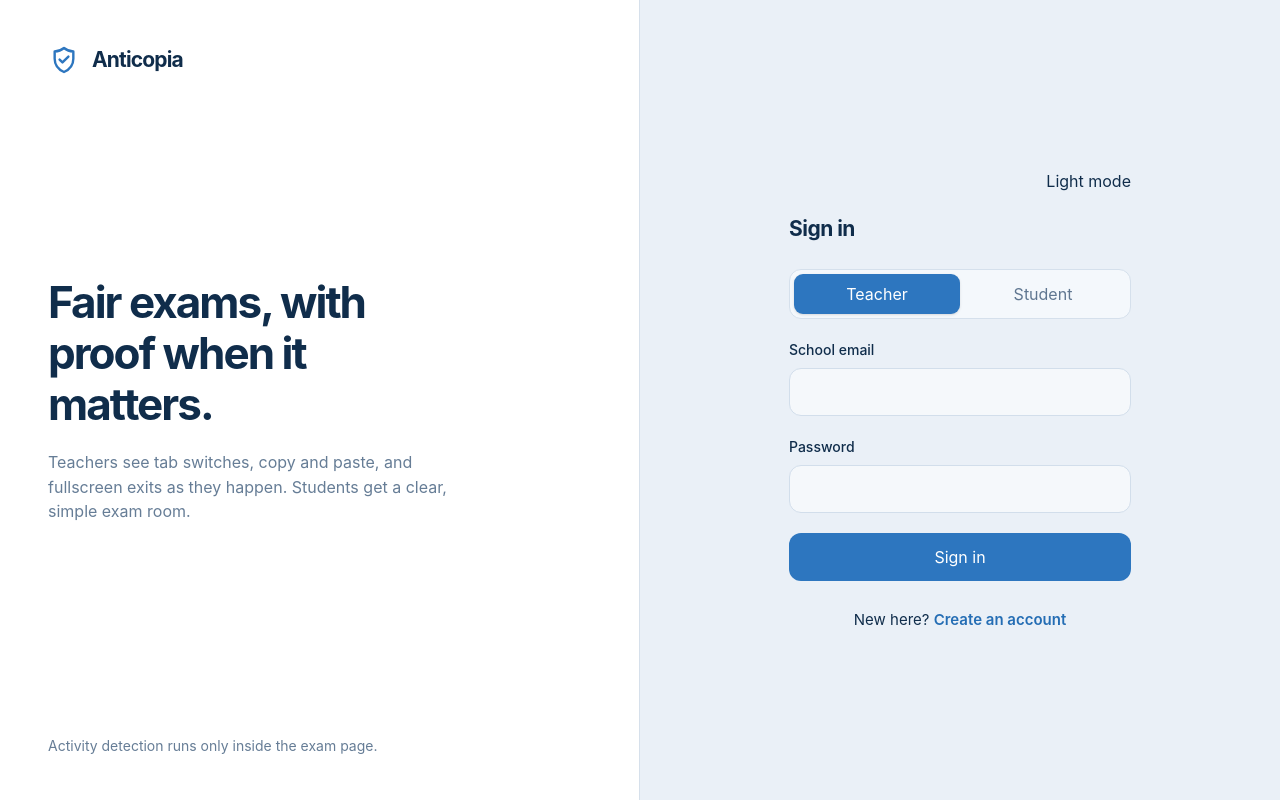
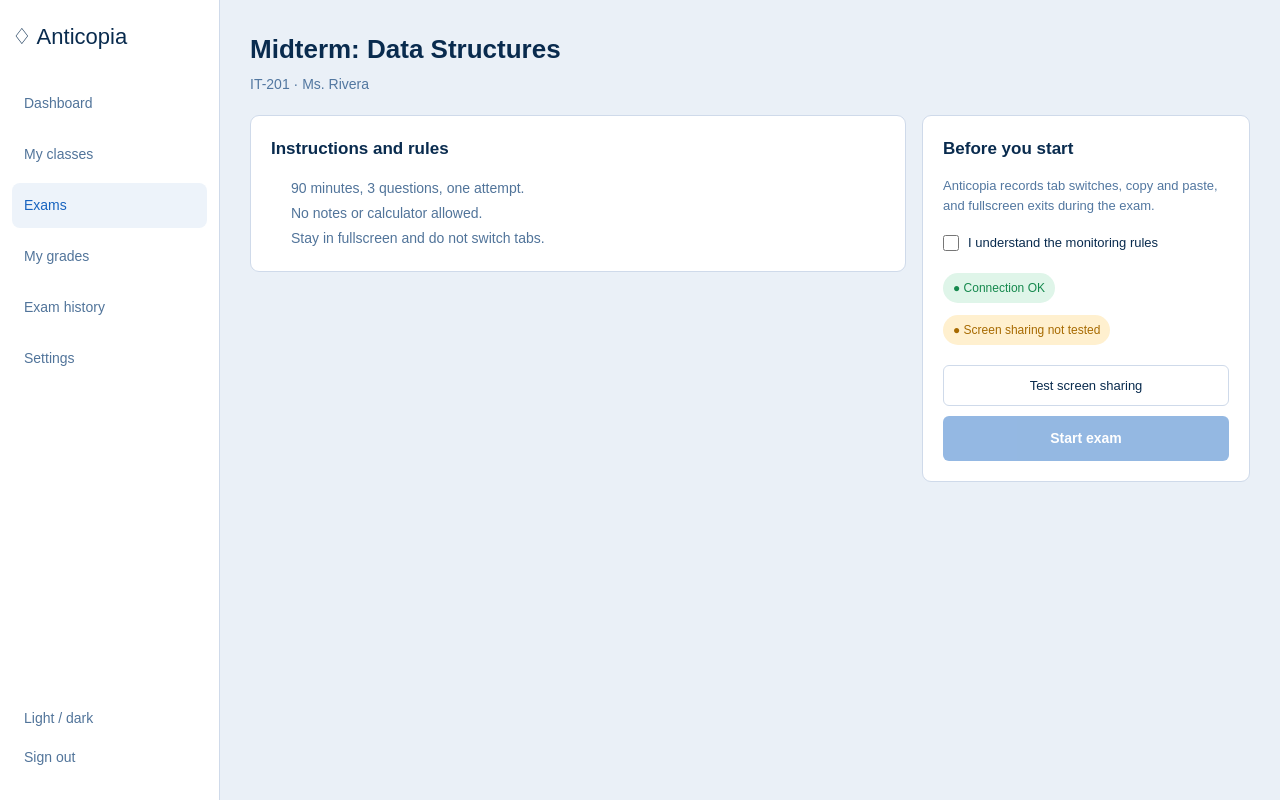
Before and after one commit to Luke-Sandigan/anticopia, a React (Vite) app in the folder frontend/: page /student/exam-details in a window 1280 px wide. Before the commit this address led to /signin. Built offline with nearby package versions, Linux system fonts and the light colour scheme.

Commit message:
UI-15: Implement Exam Details and Instructions

```diff
--- a/frontend/src/App.tsx
+++ b/frontend/src/App.tsx
@@ -7,6 +7,7 @@ import { StudentDashboardPage } from './pages/classification/student/StudentDash
 import { StudentClassesPage } from './pages/classification/student/StudentClassesPage'
 import { TeacherClassesPage } from './pages/classification/teacher/TeacherClassesPage'
 import { TeacherClassDetailPage } from './pages/classification/teacher/TeacherClassDetailPage'
+import { StudentExamDetailsPage } from './pages/classification/student/StudentExamDetailsPage'
 import { TeacherExamsPage } from './pages/classification/teacher/TeacherExamsPage'
 import { TeacherQuestionBankPage } from './pages/classification/teacher/TeacherQuestionBankPage'
 import { TeacherLiveMonitoringPage } from './pages/classification/teacher/TeacherLiveMonitoringPage'
@@ -28,6 +29,7 @@ function App() {
       <Route path="/student/classes" element={<StudentClassesPage />} />
       <Route path="/teacher/classes" element={<TeacherClassesPage />} />
       <Route path="/teacher/classes/:classId" element={<TeacherClassDetailPage />} />
+      <Route path="/student/exam-details" element={<StudentExamDetailsPage />} />
       <Route path="/teacher/exams" element={<TeacherExamsPage />} />
       <Route path="/teacher/question-bank" element={<TeacherQuestionBankPage />} />
       <Route path="/teacher/live-monitoring" element={<TeacherLiveMonitoringPage />} />
--- /dev/null
+++ b/frontend/src/pages/classification/student/StudentExamDetailsPage.css
@@ -0,0 +1,169 @@
+/* UI-15: Exam Details and Instructions */
+
+.exam-details-header {
+  margin-bottom: 20px;
+}
+
+.exam-details-header h1 {
+  margin: 0 0 5px;
+  font-size: 26px;
+  font-weight: 600;
+  color: #092b4e;
+}
+
+.exam-details-header p {
+  margin: 0;
+  font-size: 14px;
+  color: #5277a0;
+}
+
+/* Main content layout */
+
+.exam-details-content {
+  display: grid;
+  grid-template-columns: minmax(0, 2fr) minmax(300px, 1fr);
+  gap: 16px;
+  align-items: start;
+}
+
+/* Instructions section */
+
+.exam-instructions-card {
+  background: #ffffff;
+  border: 1px solid #cfdaea;
+  border-radius: 9px;
+  padding: 20px;
+}
+
+.exam-instructions-card h3,
+.exam-before-card h3 {
+  margin: 0 0 14px;
+  font-size: 17px;
+  font-weight: 600;
+  color: #092b4e;
+}
+
+.exam-instructions-card ul {
+  margin: 0;
+  padding-left: 20px;
+  color: #51749a;
+  font-size: 14px;
+  line-height: 1.8;
+}
+
+/* Before you start */
+
+.exam-before-card {
+  background: #ffffff;
+  border: 1px solid #cfdaea;
+  border-radius: 9px;
+  padding: 20px;
+}
+
+.exam-monitoring-note {
+  margin: 0 0 16px;
+  color: #5277a0;
+  font-size: 13px;
+  line-height: 1.6;
+}
+
+.exam-agreement {
+  display: flex;
+  align-items: center;
+  gap: 9px;
+  font-size: 13px;
+  color: #092b4e;
+  cursor: pointer;
+}
+
+.exam-agreement input {
+  width: 16px;
+  height: 16px;
+  accent-color: #2b73c7;
+}
+
+.exam-status-list {
+  display: flex;
+  flex-wrap: wrap;
+  gap: 12px;
+  margin: 20px 0;
+  font-size: 12px;
+}
+
+.exam-status-ok {
+  background: #dff5e9;
+  color: #16894e;
+  padding: 6px 10px;
+  border-radius: 20px;
+}
+
+.exam-status-warning {
+  background: #fff0cf;
+  color: #a76a00;
+  padding: 6px 10px;
+  border-radius: 20px;
+}
+
+/* Buttons */
+
+.exam-test-button {
+  width: 100%;
+  background: #ffffff;
+  color: #092b4e;
+  border: 1px solid #cfdaea;
+  border-radius: 6px;
+  padding: 10px;
+  font-size: 13px;
+  cursor: pointer;
+  margin-bottom: 10px;
+}
+
+.exam-test-button:hover {
+  background: #edf3fa;
+}
+
+.exam-test-message {
+  color: #5277a0;
+  font-size: 12px;
+  line-height: 1.5;
+}
+
+.exam-start-button {
+  width: 100%;
+  background: #2b73c7;
+  color: #ffffff;
+  border: none;
+  border-radius: 6px;
+  padding: 12px;
+  font-size: 14px;
+  font-weight: 600;
+  cursor: pointer;
+}
+
+.exam-start-button:hover:not(:disabled) {
+  background: #1e61ad;
+}
+
+.exam-start-button:disabled {
+  opacity: 0.5;
+  cursor: not-allowed;
+}
+
+/* Responsive layout */
+
+@media (max-width: 950px) {
+  .exam-details-content {
+    grid-template-columns: 1fr;
+  }
+}
+
+@media (max-width: 600px) {
+  .exam-details-header h1 {
+    font-size: 21px;
+  }
+
+  .exam-instructions-card,
+  .exam-before-card {
+    padding: 15px;
+  }
+}
--- /dev/null
+++ b/frontend/src/pages/classification/student/StudentExamDetailsPage.tsx
@@ -0,0 +1,108 @@
+import { useState } from 'react'
+import { NavLink } from 'react-router-dom'
+import './StudentDashboardPage.css'
+import './StudentExamDetailsPage.css'
+
+export function StudentExamDetailsPage() {
+  const [agreed, setAgreed] = useState(false)
+  const [screenTested, setScreenTested] = useState(false)
+
+  return (
+    <div className="student-layout">
+      <aside className="student-sidebar">
+        <h2 className="student-logo">♢ Anticopia</h2>
+
+        <nav className="student-navigation">
+          <NavLink to="/student/dashboard">Dashboard</NavLink>
+          <NavLink to="/student/classes">My classes</NavLink>
+          <NavLink to="/student/exam-details" className="student-active">
+            Exams
+          </NavLink>
+          <a href="#grades">My grades</a>
+          <a href="#history">Exam history</a>
+          <a href="#settings">Settings</a>
+        </nav>
+
+        <div className="student-sidebar-bottom">
+          <span>Light / dark</span>
+          <NavLink to="/signin">Sign out</NavLink>
+        </div>
+      </aside>
+
+      <main className="student-main">
+        <header className="exam-details-header">
+          <h1>Midterm: Data Structures</h1>
+          <p>IT-201 · Ms. Rivera</p>
+        </header>
+
+        <div className="exam-details-content">
+          <section className="exam-instructions-card">
+            <h3>Instructions and rules</h3>
+
+            <ul>
+              <li>90 minutes, 3 questions, one attempt.</li>
+              <li>No notes or calculator allowed.</li>
+              <li>Stay in fullscreen and do not switch tabs.</li>
+            </ul>
+          </section>
+
+          <section className="exam-before-card">
+            <h3>Before you start</h3>
+
+            <p className="exam-monitoring-note">
+              Anticopia records tab switches, copy and paste,
+              and fullscreen exits during the exam.
+            </p>
+
+            <label className="exam-agreement">
+              <input
+                type="checkbox"
+                checked={agreed}
+                onChange={(event) => setAgreed(event.target.checked)}
+              />
+              <span>I understand the monitoring rules</span>
+            </label>
+
+            <div className="exam-status-list">
+              <span className="exam-status-ok">
+                ● Connection OK
+              </span>
+
+              <span className="exam-status-warning">
+                ● Screen sharing not tested
+              </span>
+            </div>
+
+            <button
+              className="exam-test-button"
+              type="button"
+              onClick={() => setScreenTested(true)}
+            >
+              Test screen sharing
+            </button>
+
+            {screenTested && (
+              <p className="exam-test-message" role="status">
+                Screen-sharing check is a UI placeholder.
+                Browser permission testing will be added later.
+              </p>
+            )}
+
+            <button
+              className="exam-start-button"
+              type="button"
+              disabled={!agreed}
+              onClick={() =>
+                window.alert(
+                  'Exam-taking interface will be implemented in UI-16.'
+                )
+              }
+            >
+              Start exam
+            </button>
+          </section>
+        </div>
+      </main>
+    </div>
+  )
+}
```
